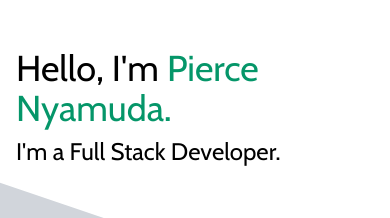
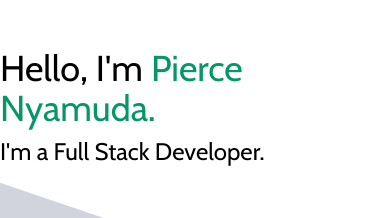
Before and after one commit to nyamuda/nyamuda-portfolio, a Vue app: page / in a window 390 px wide. Shown: the top 218 px of the page. Built offline with nearby package versions, Linux system fonts and the light colour scheme.

Commit message:
Update MainPage.vue

```diff
--- a/src/components/MainPage.vue
+++ b/src/components/MainPage.vue
@@ -1,7 +1,7 @@
 <template>
   <div id="all-projects">
     <div class="w-full flex flex-col items-center justify-center mt-10">
-      <div class="flex flex-col justify-start px-4">
+      <div class="flex flex-col justify-center md:justify-start">
         <p class="text-4xl py-2">
           Hello, I'm <span class="text-green-600">Pierce Nyamuda.</span>
         </p>
```
